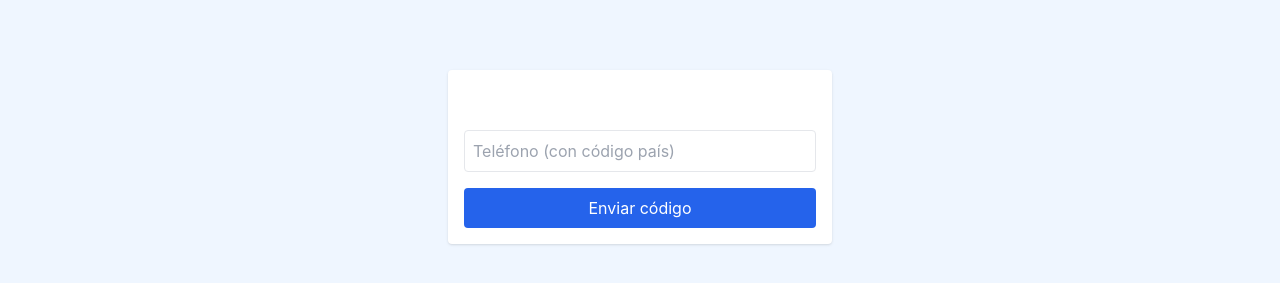
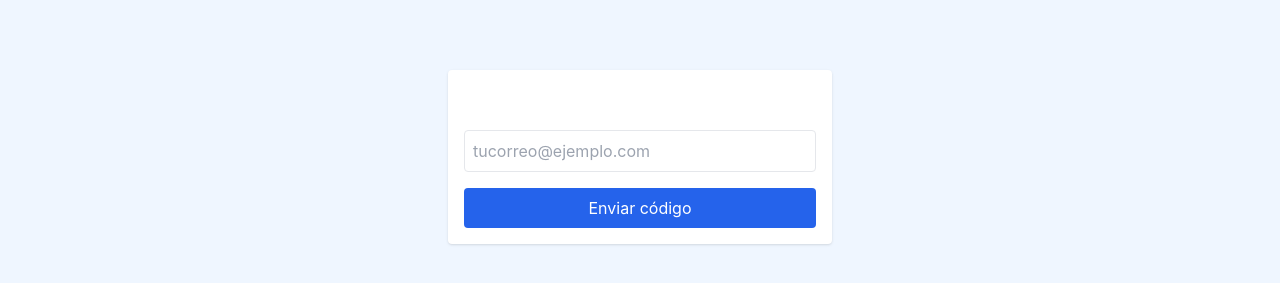
Before and after one commit to jbarcenaclic/clicalo, a Next.js app: page /login in a window 1280 px wide. Shown: the part 299-582 px from the top of the page. Built offline with nearby package versions, Linux system fonts and the light colour scheme; no server answers.

Commit message:
AuthEmail and LogoutButton components

```diff
--- a/src/app/dashboard/page.tsx
+++ b/src/app/dashboard/page.tsx
@@ -1,5 +1,5 @@
-// src/app/dashboard/page.tsx
-// src/app/dashboard/page.tsx
+// app/dashboard/page.tsx
+import LogoutButton from '@/components/LogoutButton'
 import { cookies } from 'next/headers'
 import { redirect } from 'next/navigation'
 import { createServerClient } from '@supabase/ssr'
@@ -13,13 +13,12 @@ export default async function DashboardPage() {
 
   const { data: { user } } = await supabase.auth.getUser()
 
-  if (!user) {
-    redirect('/login')
-  }
+  if (!user) redirect('/login')
 
   return (
-    <main className="p-4">
-      <h1 className="text-2xl">🎉 Bienvenido, estás loggeado</h1>
-    </main>
+    <div className="p-4">
+      <h1 className="text-2xl mb-2">Bienvenido, {user.email}</h1>
+      <LogoutButton />
+    </div>
   )
 }
--- a/src/app/login/page.tsx
+++ b/src/app/login/page.tsx
@@ -3,7 +3,7 @@
 import { redirect } from 'next/navigation'
 import { cookies } from 'next/headers'
 import { createServerClient } from '@supabase/ssr'
-import AuthPhone from '@/components/AuthPhone'
+import AuthEmail from '@/components/AuthEmail'
 
 export default async function LoginPage() {
   const supabase = createServerClient(
@@ -23,7 +23,7 @@ export default async function LoginPage() {
 
   return (
     <div className="h-screen flex items-center justify-center bg-blue-50">
-      <AuthPhone />
+      <AuthEmail />
     </div>
   )
 }
--- /dev/null
+++ b/src/components/AuthEmail.tsx
@@ -0,0 +1,48 @@
+// /src/components/AuthEmail.tsx
+'use client'
+
+import { useState } from 'react'
+import { createBrowserClient } from '@supabase/ssr'
+
+const supabase = createBrowserClient(
+  process.env.NEXT_PUBLIC_SUPABASE_URL!,
+  process.env.NEXT_PUBLIC_SUPABASE_ANON_KEY!
+)
+
+export default function AuthEmail() {
+  const [email, setEmail] = useState('')
+  const [message, setMessage] = useState('')
+
+  const sendOtp = async () => {
+    const { error } = await supabase.auth.signInWithOtp({ email })
+
+    if (error) {
+      setMessage(`Error al enviar: ${error.message}`)
+    } else {
+      setMessage('📩 Revisa tu correo y haz clic en el link mágico.')
+    }
+  }
+
+  return (
+    <div className="p-4 max-w-sm mx-auto bg-white shadow rounded space-y-4">
+      <h2 className="text-xl font-bold text-center">Iniciar sesión por correo</h2>
+
+      <input
+        type="email"
+        className="w-full border p-2 rounded text-black"
+        placeholder="tucorreo@ejemplo.com"
+        value={email}
+        onChange={(e) => setEmail(e.target.value)}
+      />
+
+      <button
+        onClick={sendOtp}
+        className="bg-blue-600 text-white w-full py-2 rounded"
+      >
+        Enviar código
+      </button>
+
+      {message && <p className="text-sm text-center text-gray-700">{message}</p>}
+    </div>
+  )
+}
--- a/src/components/AuthPhone.tsx
+++ /dev/null
@@ -1,81 +0,0 @@
-// /src/components/AuthPhone.tsx
-
-'use client'
-
-import { useState } from 'react'
-import { createBrowserClient } from '@supabase/ssr'
-
-const supabase = createBrowserClient(
-  process.env.NEXT_PUBLIC_SUPABASE_URL!,
-  process.env.NEXT_PUBLIC_SUPABASE_ANON_KEY!
-)
-
-export default function AuthPhone() {
-  const [step, setStep] = useState<'phone' | 'verify'>('phone')
-  const [phone, setPhone] = useState('')
-  const [token, setToken] = useState('')
-  const [message, setMessage] = useState('')
-
-  const sendOtp = async () => {
-    const { error } = await supabase.auth.signInWithOtp({ phone })
-    if (error) {
-      setMessage(`Error al enviar código: ${error.message}`)
-    } else {
-      setMessage('Código enviado. Revisa tu SMS.')
-      setStep('verify')
-    }
-  }
-
-  const verifyOtp = async () => {
-    const { data, error } = await supabase.auth.verifyOtp({
-      phone,
-      token,
-      type: 'sms',
-    })
-
-    if (error) {
-      setMessage(`Código inválido: ${error.message}`)
-    } else {
-      setMessage('✅ Teléfono verificado. Redirigiendo...')
-      window.location.href = '/' // o cualquier ruta protegida
-    }
-  }
-
-  return (
-    <div className="p-4 max-w-sm mx-auto bg-white shadow rounded space-y-4">
-      <h2 className="text-xl font-bold text-center">Iniciar sesión</h2>
-
-      {step === 'phone' && (
-        <>
-          <input
-            type="tel"
-            className="w-full border p-2 rounded"
-            placeholder="Teléfono (con código país)"
-            value={phone}
-            onChange={(e) => setPhone(e.target.value)}
-          />
-          <button onClick={sendOtp} className="bg-blue-600 text-white w-full py-2 rounded">
-            Enviar código
-          </button>
-        </>
-      )}
-
-      {step === 'verify' && (
-        <>
-          <input
-            type="text"
-            className="w-full border p-2 rounded"
-            placeholder="Código recibido por SMS"
-            value={token}
-            onChange={(e) => setToken(e.target.value)}
-          />
-          <button onClick={verifyOtp} className="bg-green-600 text-white w-full py-2 rounded">
-            Verificar
-          </button>
-        </>
-      )}
-
-      {message && <p className="text-sm text-center text-gray-700">{message}</p>}
-    </div>
-  )
-}
--- /dev/null
+++ b/src/components/LogoutButton.tsx
@@ -0,0 +1,28 @@
+// src/components/LogoutButton.tsx
+'use client'
+
+import { useRouter } from 'next/navigation'
+import { createBrowserClient } from '@supabase/ssr'
+
+const supabase = createBrowserClient(
+  process.env.NEXT_PUBLIC_SUPABASE_URL!,
+  process.env.NEXT_PUBLIC_SUPABASE_ANON_KEY!
+)
+
+export default function LogoutButton() {
+  const router = useRouter()
+
+  const handleLogout = async () => {
+    await supabase.auth.signOut()
+    router.push('/login')
+  }
+
+  return (
+    <button
+      onClick={handleLogout}
+      className="mt-4 bg-red-600 text-white px-4 py-2 rounded"
+    >
+      Cerrar sesión
+    </button>
+  )
+}
```
